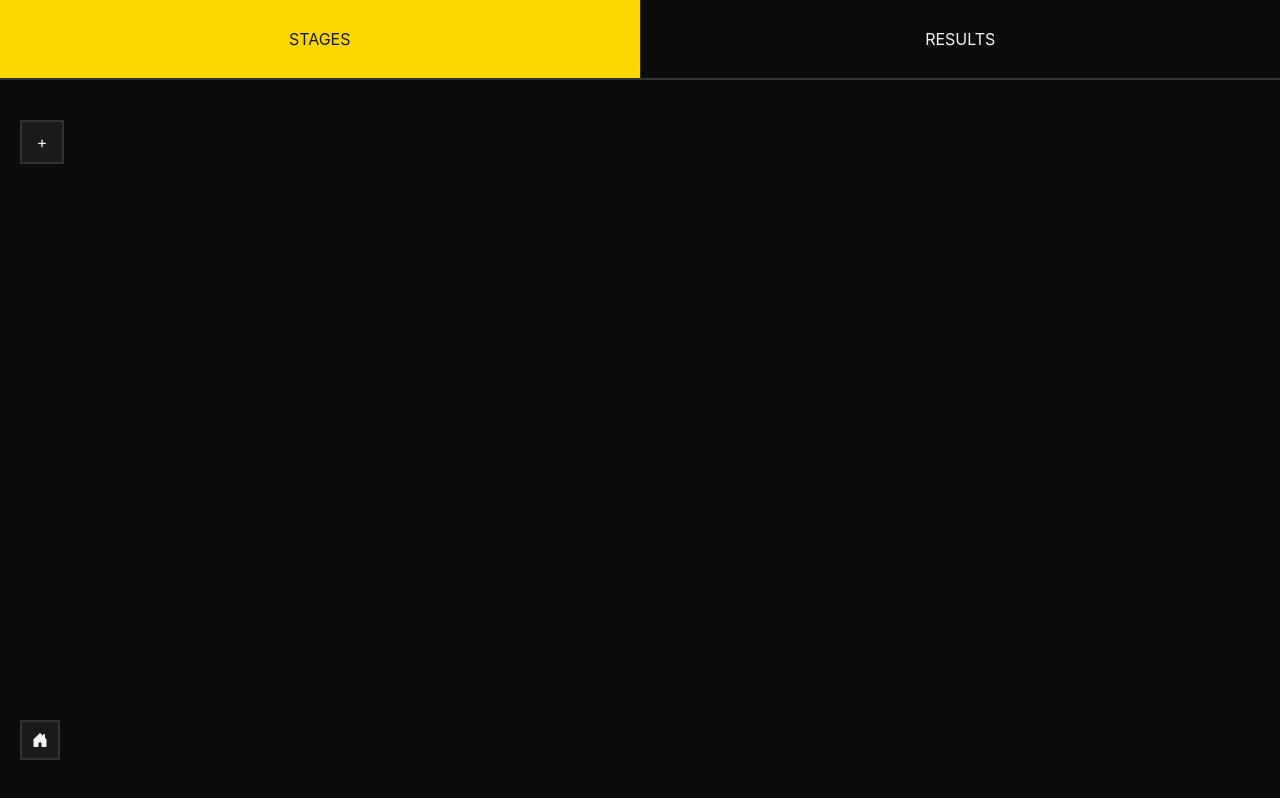
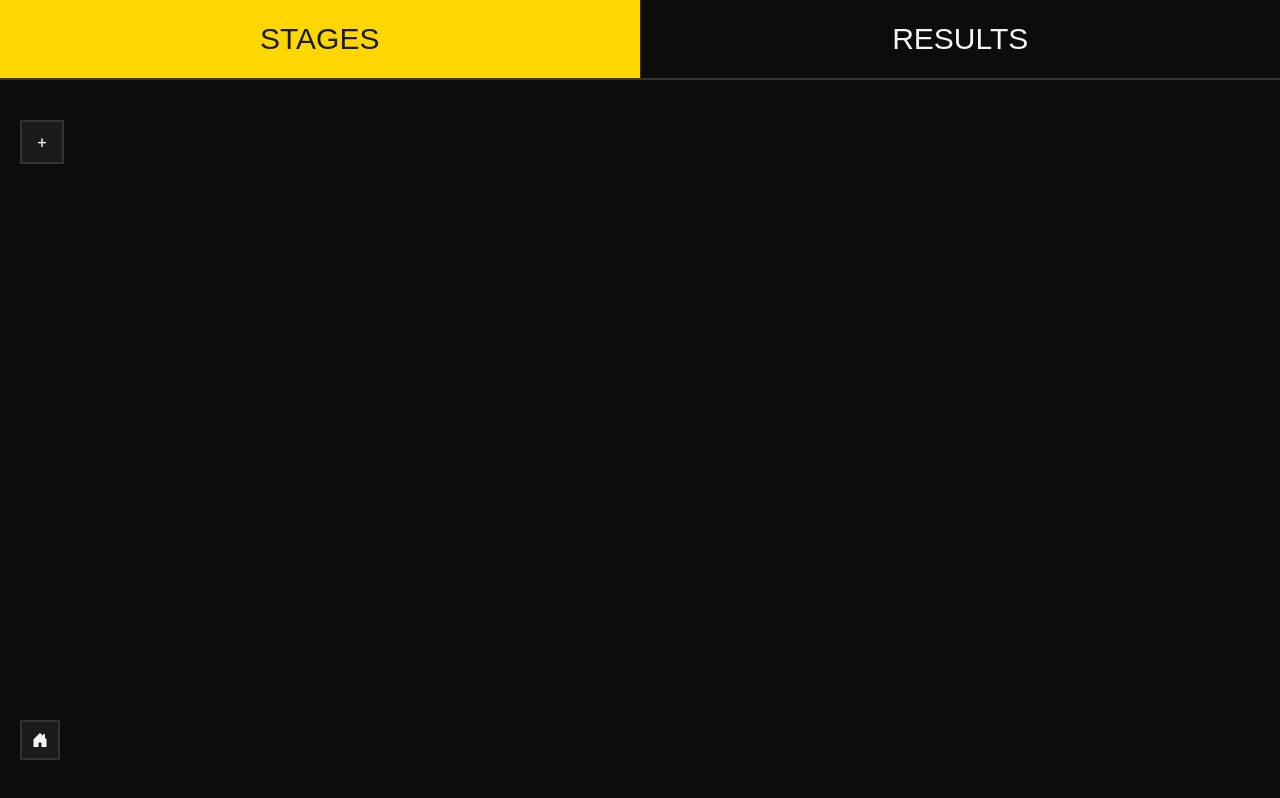
Before and after one commit to Subwan/race-tournament, a React app: page / in a window 1280 px wide. Both pictures are taken after a click on the button "New tournament". Built offline with nearby package versions, Linux system fonts and the light colour scheme; the HTML template or start-up script is replaced by a standard one.

Commit message:
add fonts

```diff
--- a/rsbuild.config.ts
+++ b/rsbuild.config.ts
@@ -8,5 +8,38 @@ export default defineConfig({
   plugins: [pluginReact(), pluginSass(), pluginSvgr()],
   html: {
     title: 'Race Tournament',
+    tags: [
+      {
+        tag: 'link',
+        attrs: {
+          rel: 'preconnect',
+          href: 'https://fonts.googleapis.com',
+        },
+      },
+      {
+        tag: 'link',
+        attrs: {
+          rel: 'preconnect',
+          href: 'https://fonts.gstatic.com',
+          crossorigin: '',
+        },
+      },
+      // Roboto
+      {
+        tag: 'link',
+        attrs: {
+          href: 'https://fonts.googleapis.com/css2?family=Roboto:ital,wght@0,100..900;1,100..900&display=swap',
+          rel: 'stylesheet',
+        },
+      },
+      // BBH Hegarty
+      {
+        tag: 'link',
+        attrs: {
+          href: 'https://fonts.googleapis.com/css2?family=BBH+Bartle&family=BBH+Hegarty&family=Roboto:ital,wght@0,100..900;1,100..900&display=swap',
+          rel: 'stylesheet',
+        },
+      },
+    ]
   },
 });
--- a/src/App.scss
+++ b/src/App.scss
@@ -4,5 +4,5 @@ body {
   margin: 0;
   background-color: $background;
   color: $primaryText;
-  font-family: Inter, Avenir, Helvetica, Arial, sans-serif;
+  font-family: 'Roboto', Arial, Helvetica, sans-serif;
 }
--- a/src/pages/TournamentPage/index.tsx
+++ b/src/pages/TournamentPage/index.tsx
@@ -51,8 +51,6 @@ export const TournamentPage: FC = () => {
     return navigate(value);
   }
 
-  console.log('tournament', tournament);
-
   return (
     <>
       <Menu value={menuValue} options={OPTIONS} onOptionClick={onOptionClick} />
--- a/src/ui/Menu/styles.module.scss
+++ b/src/ui/Menu/styles.module.scss
@@ -3,8 +3,11 @@
 @use '../../assets/mixins' as *;
 
 .menu {
+  font-family: "BBH Hegarty", sans-serif;
   width: 100%;
   height: $menuHeight;
+  font-size: 30px;
+  font-weight: 400;
   display: flex;
   padding: 0;
   margin: 0;
```
